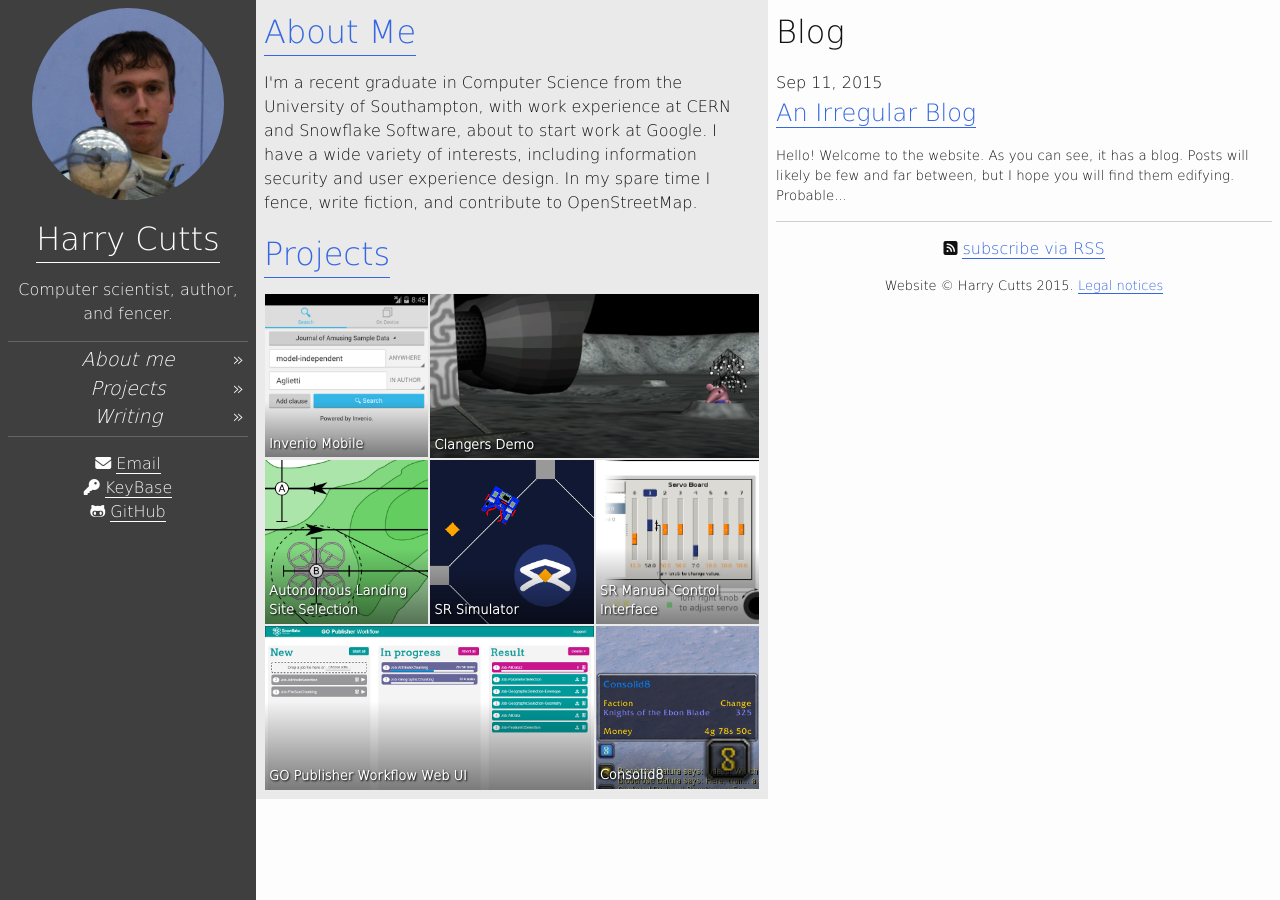
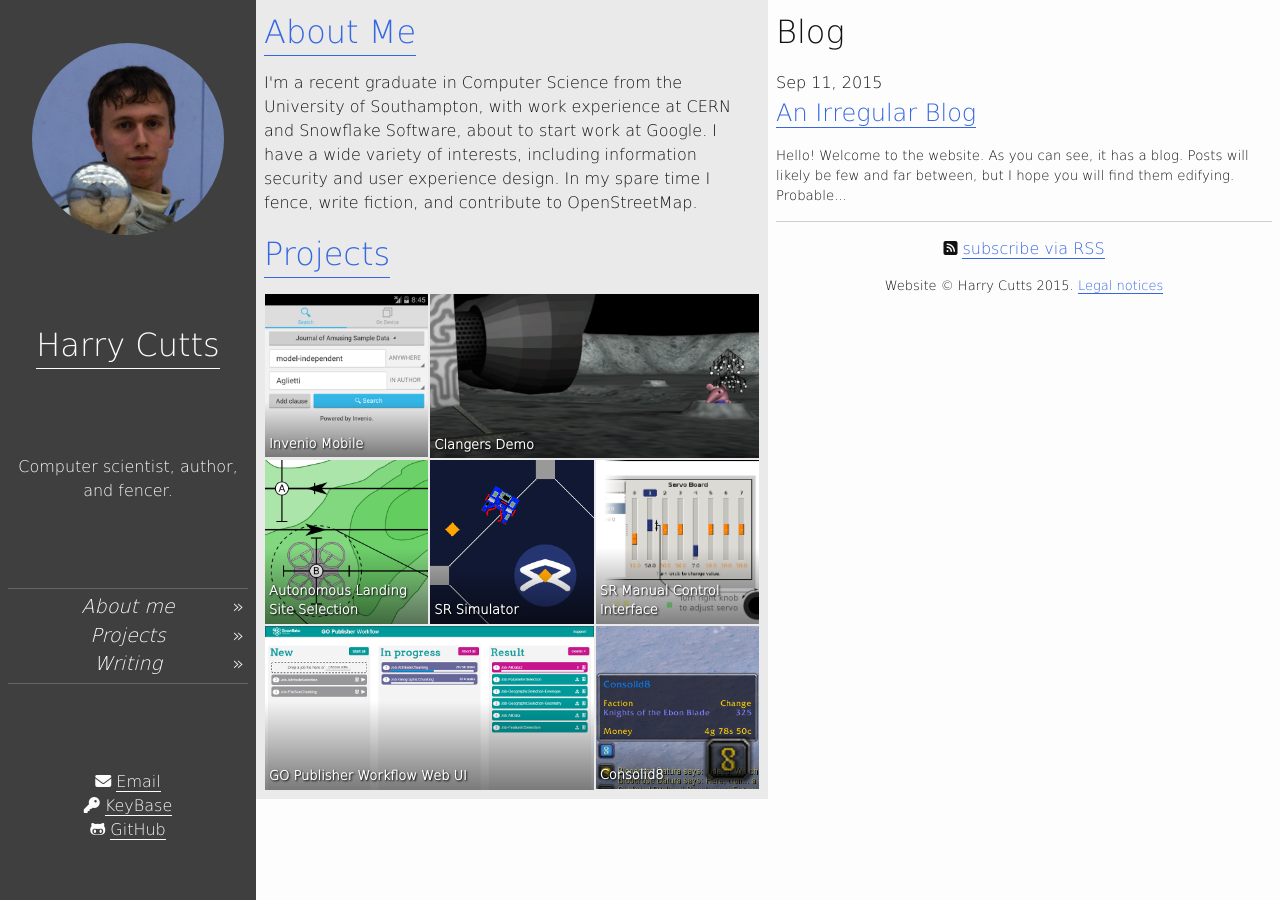
Before and after one commit to HarryCutts/harrycutts.github.io, a Jekyll site: the page built from index.html, in a window 1280 px wide. Built offline with Jekyll 4.4.1, drawn with Linux system fonts in a browser that asks for light colours; nearby versions of some CDN libraries; library files that are not in the unit come from our copies.

Commit message:
Flex that sidebar
On large screens, the sidebar items are now evenly distributed.

```diff
--- a/_sass/_layout.scss
+++ b/_sass/_layout.scss
@@ -76,6 +76,11 @@
 		bottom: 0;
 		width: $sidebar-width;
 
+		display: flex;
+		flex-direction: column;
+		justify-content: space-around;
+		align-items: center;
+
 		& > * {
 			margin-bottom: $spacing-unit / 2;
 		}
@@ -86,9 +91,12 @@
 
 		.mugshot {
 			float: none;
+			max-width: none;
 		}
 
 		nav {
+			align-self: stretch;
+
 			padding: ($spacing-unit / 8) 0;
 			border-top: $border-thickness solid $sidebar-borders-color;
 			border-bottom: $border-thickness solid $sidebar-borders-color;
```
